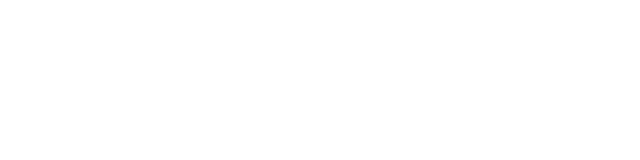
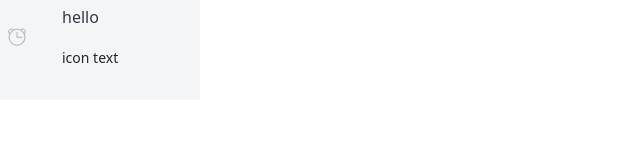
Before and after one commit to Areej-Farag/Fleet-Project, a React (Create React App) app in the folder FrontEnd/: page / in a window 1280 px wide. Shown: the top 160 px of the page, without its empty margins (0-640 px from the left). Built offline with nearby package versions, Linux system fonts and the light colour scheme.

Commit message:
molecules branch created, icon with text component is created in atoms file a Icon

```diff
--- a/FrontEnd/src/App.js
+++ b/FrontEnd/src/App.js
@@ -1,7 +1,17 @@
 import React from "react";
+import Icon from "./Components/Atoms/Icons";
+import Colors from "./Components/Atoms/Colors";
+import Typography from "./Components/Atoms/Typograph";
+import { CiAlarmOn } from "react-icons/ci";
 
 const App = () => {
   return( <>
+  <div style={{ backgroundColor: Colors.Neutrals[7] , width: "200px" , height: "100px"}}>
+  <Icon color={Colors.Neutrals[5]} IconContetnt={<CiAlarmOn />}>
+    <Typography variant="p" color ={Colors.Neutrals[3]}>hello</Typography>
+    <Typography variant="small" color ={Colors.Neutrals[2]}>icon text</Typography>
+  </Icon>
+  </div>
 
   </>);
 };
--- a/FrontEnd/src/Components/Atoms/Icons.jsx
+++ b/FrontEnd/src/Components/Atoms/Icons.jsx
@@ -2,8 +2,15 @@
 import PropTypes from "prop-types";
 import "../Styles/atoms.css";
 
-const Icon = ({ name, size = 24, color }) => {
-  return <i className={`icon-${name}`} style={{ fontSize: size, color }} />;
+const Icon = ({ size = 24, color, IconContetnt, children }) => {
+  return (
+    <div className="IconContainer">
+      <span className={`icon`} style={{ fontSize: size, color }}>
+        {IconContetnt}
+      </span>
+      <div className="IconText">{children}</div>
+    </div>
+  );
 };
 
 Icon.propTypes = {
--- a/FrontEnd/src/Components/Styles/atoms.css
+++ b/FrontEnd/src/Components/Styles/atoms.css
@@ -289,3 +289,15 @@
   border-radius: 10px;
   font-weight: bold;
 }
+/* ====== Icon ====== */
+
+.IconContainer{
+  display: flex;
+  align-items: center;
+  justify-content: space-between;
+  padding: 5px;
+}
+.IconText{
+  margin-left: 10px;
+  width: 70%;
+}
```
